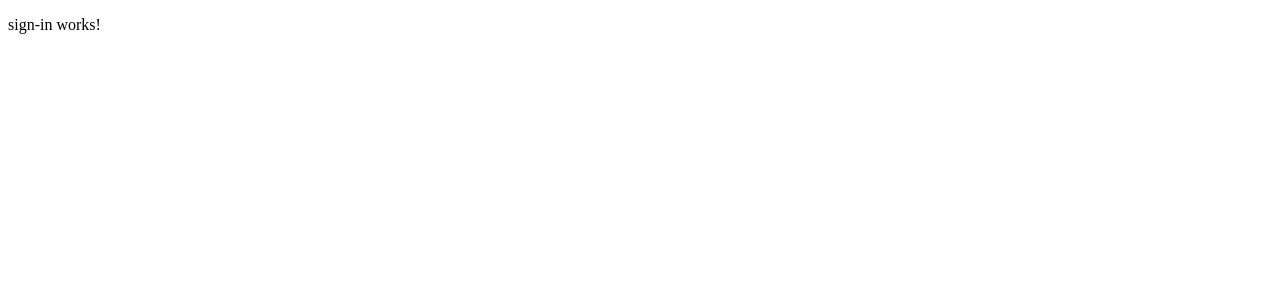
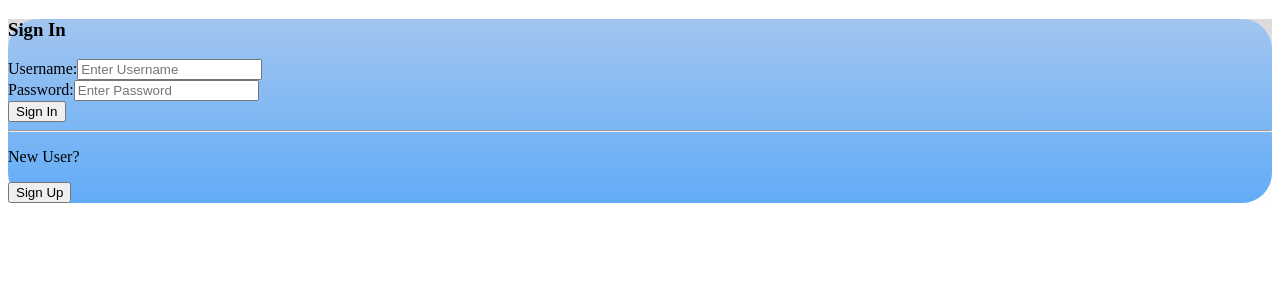
Before and after one commit to brettblomquist/just-due-it, an Angular app: page / in a window 1280 px wide. Shown: the top 300 px of the page. Built offline with nearby package versions, Linux system fonts and the light colour scheme.

Commit message:
Created sign-in page without functionality

```diff
--- a/src/app/sign-in/sign-in.component.css
+++ b/src/app/sign-in/sign-in.component.css
@@ -0,0 +1,8 @@
+.container-color {
+    background: linear-gradient(to bottom, #a1c5f0, #62acf7);
+    border-radius: 30px;
+}
+
+.background-color {
+    background: linear-gradient(to top, #ffffff, #dbdbdc);
+}
--- a/src/app/sign-in/sign-in.component.html
+++ b/src/app/sign-in/sign-in.component.html
@@ -1 +1,20 @@
-<p>sign-in works!</p>
+<div class="background-color">
+<div class="container d-flex justify-content-center align-items-center vh-100">
+  <div class="card p-4 container-color">
+    <h3 class="text-center mb-4">Sign In</h3>
+    <div class="formgroup mb-3">
+      <label>Username:</label>
+      <input type="text" class ="form-control" placeholder="Enter Username" />
+    </div>
+    <div class="formgroup">
+      <label>Password:</label>
+      <input type="text" class ="form-control" placeholder="Enter Password" />
+    </div>
+    <button class="btn btn-primary w-100 mt-2">Sign In</button>
+    <hr>
+    <div class="text-center">
+        <p>New User?</p>
+        <button class="btn btn-primary w-75 align-self-center">Sign Up</button>
+    </div>
+</div>
+</div>
```
